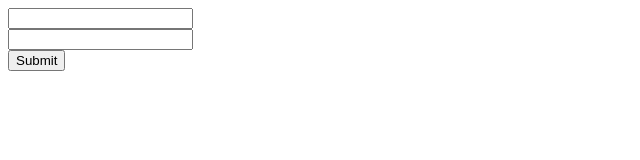
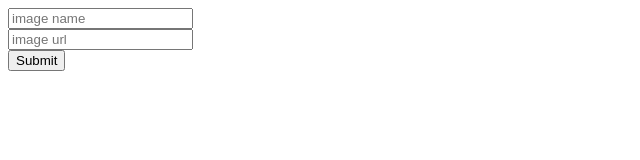
Before and after one commit to pkindalov/NodejsServerExercise, a plain HTML site: page views/image-upload-form.html in a window 1280 px wide. Shown: the full height of the page, 0-640 px from the left. Drawn offline with Linux system fonts and the light colour scheme.

Commit message:
Added placeholders in inputs in image-upload-form.html

```diff
--- a/views/image-upload-form.html
+++ b/views/image-upload-form.html
@@ -6,8 +6,8 @@
 </head>
 <body>
     <form method="POST" action="">
-        <input type="text" name="image-name" /><br />
-        <input type="url" name="image-url" /><br />
+        <input type="text" name="image-name" placeholder="image name" /><br />
+        <input type="url" name="image-url" placeholder="image url" /><br />
         <input type="submit" />
     </form>
 </body>
```
